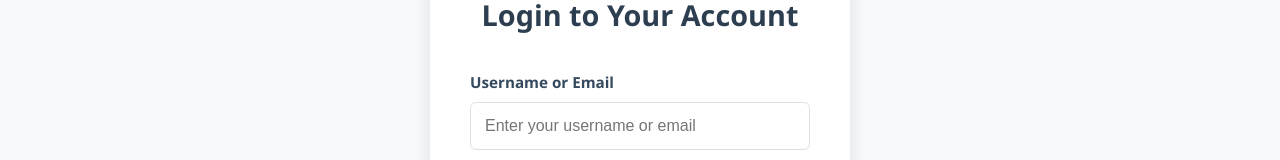
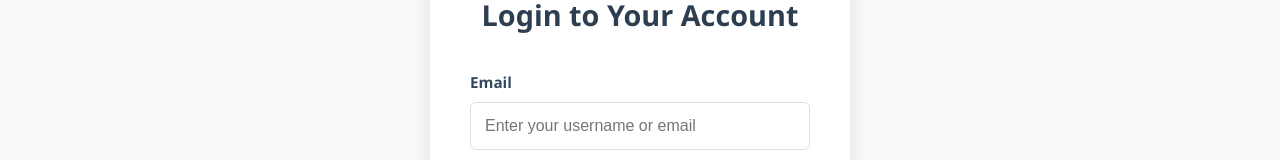
Before and after one commit to Zainabsaners/MTE, a React (Vite) app in the folder frontend/MTE/: page /login in a window 1280 px wide. Shown: the part 207-367 px from the top of the page. Built offline with nearby package versions, Linux system fonts and the light colour scheme; no server answers.

Commit message:
Login fixes

```diff
--- a/frontend/MTE/src/components/Auth/Login.jsx
+++ b/frontend/MTE/src/components/Auth/Login.jsx
@@ -78,7 +78,7 @@
 
         <form onSubmit={handleSubmit} style={styles.form}>
           <div style={styles.formGroup}>
-            <label style={styles.label}>Username or Email</label>
+            <label style={styles.label}> Email</label>
             <input
               type="text"
               name="username"
```
